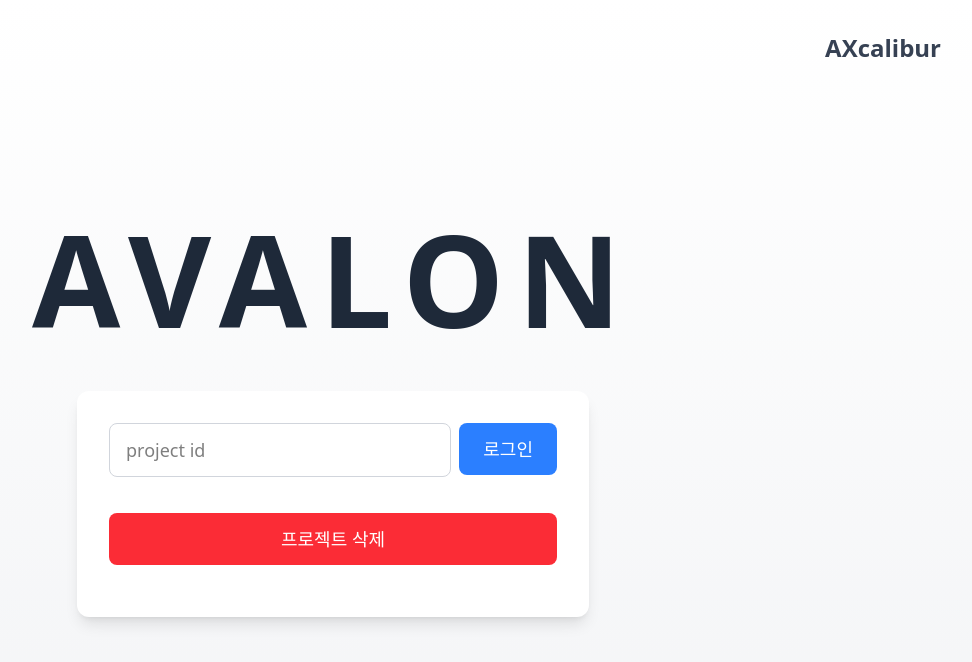
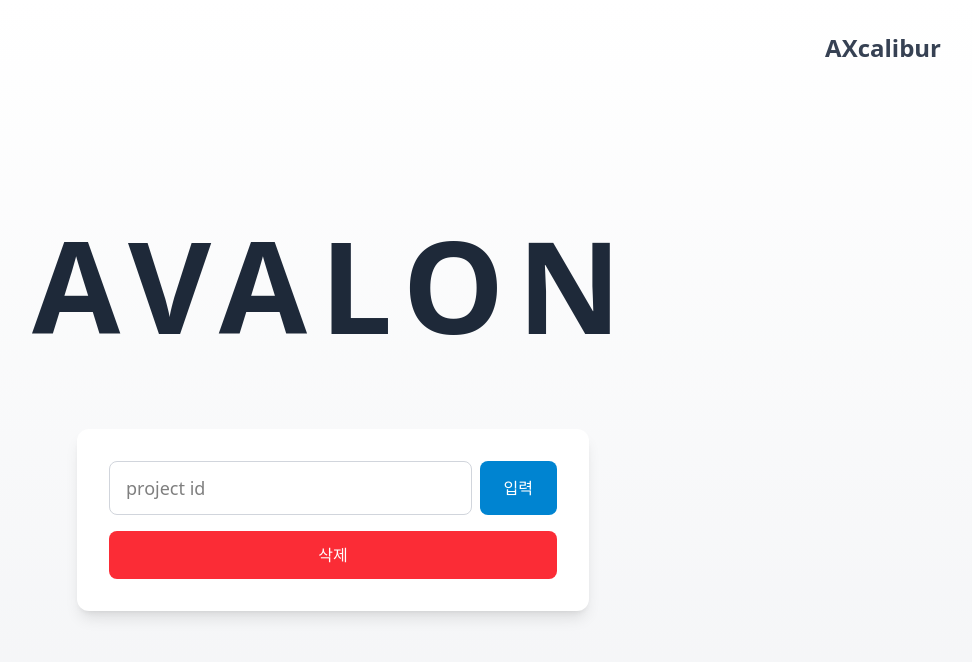
Before and after one commit to SKALA-AXcalibur/AVALON, a Next.js app in the folder frontend/: page /login in a window 1280 px wide. Shown: the top 662 px of the page, without its empty margins (307-1279 px from the left). Built offline with nearby package versions, Linux system fonts and the light colour scheme.

Commit message:
Revert "feat: api 통신을 활용한 프로젝트 로그인 및 삭제 추가"
This reverts commit 243e4592ecf69f9f5b56cabafe9916fe6a8db6dd.

```diff
--- a/frontend/src/app/login/page.tsx
+++ b/frontend/src/app/login/page.tsx
@@ -1,4 +1,4 @@
-import LoginProjectBox from "@/components/login/LoginProjectBox";
+import Login from "@/components/login/Login";
 
 const LoginPage = () => {
   return (
@@ -8,10 +8,10 @@ const LoginPage = () => {
           AXcalibur
         </span>
       </header>
-      <h1 className="font-playfair text-[128px] font-bold tracking-widest text-gray-800 mb-4">
+      <h1 className="font-playfair text-[128px] font-bold tracking-widest text-gray-800 mb-12">
         AVALON
       </h1>
-      <LoginProjectBox />
+      <Login />
     </div>
   );
 };
--- a/frontend/src/components/login/DeleteProjectButton.tsx
+++ /dev/null
@@ -1,88 +0,0 @@
-"use client";
-import validateId from "@/utils/ValidateId";
-import ky from "ky";
-import { useState } from "react";
-
-const DeleteProjectButton = () => {
-  const [isLoading, setIsLoading] = useState(false);
-  const [error, setError] = useState<string | null>(null);
-  const [success, setSuccess] = useState<string | null>(null);
-  const [isConfirming, setIsConfirming] = useState(false);
-
-  const handleDelete = async (formData: FormData) => {
-    try {
-      if (!isConfirming) {
-        setIsConfirming(true);
-        return;
-      }
-
-      setIsLoading(true);
-      setError(null);
-      setSuccess(null);
-
-      const projectId = formData.get("projectId") as string;
-      const validation = validateId(projectId);
-
-      if (!validation.isValid) {
-        return;
-      }
-
-      await ky.delete(
-        `${process.env.NEXT_PUBLIC_API_URL}/api/project/v1/${projectId}`,
-        {
-          credentials: "include",
-        }
-      );
-
-      setSuccess("프로젝트가 성공적으로 삭제되었습니다.");
-      setIsConfirming(false);
-
-      // 성공 메시지를 2초 후에 자동으로 숨김
-      setTimeout(() => {
-        setSuccess(null);
-      }, 2000);
-    } catch (error) {
-      console.error("Delete failed:", error);
-      setError("프로젝트 삭제에 실패했습니다.");
-      setIsConfirming(false);
-    } finally {
-      setIsLoading(false);
-    }
-  };
-
-  return (
-    <div className="flex flex-col">
-      <button
-        formAction={handleDelete}
-        disabled={isLoading}
-        className={`w-full py-3 text-lg rounded-lg transition-colors ${
-          isLoading
-            ? "bg-red-300 text-white cursor-not-allowed"
-            : isConfirming
-            ? "bg-red-600 text-white hover:bg-red-700"
-            : "bg-red-500 text-white hover:bg-red-600"
-        }`}
-      >
-        {isLoading
-          ? "삭제 중..."
-          : isConfirming
-          ? "정말 삭제하시겠습니까?"
-          : "프로젝트 삭제"}
-      </button>
-      <div className="h-4 mt-1">
-        {error && (
-          <p className="text-sm text-red-600" role="alert">
-            {error}
-          </p>
-        )}
-        {success && (
-          <p className="text-sm text-green-600" role="status">
-            {success}
-          </p>
-        )}
-      </div>
-    </div>
-  );
-};
-
-export default DeleteProjectButton;
--- /dev/null
+++ b/frontend/src/components/login/Login.tsx
@@ -0,0 +1,53 @@
+"use client";
+
+import { useState } from "react";
+import { useRouter } from "next/navigation";
+import { useProjectStore } from "@/store/projectStore";
+
+const Login = () => {
+  const router = useRouter();
+  const [projectId, setProjectId] = useState("");
+  const setProject = useProjectStore((state) => state.setProject);
+
+  const handleLogin = () => {
+    if (projectId === "") {
+      alert("[알림] 프로젝트 ID를 입력해주세요.");
+      return;
+    }
+
+    const isValid = /^[a-zA-Z0-9]+$/.test(projectId);
+
+    if (!isValid) {
+      alert("[알림] 프로젝트 ID는 영문자와 숫자만 입력할 수 있습니다.");
+      return;
+    }
+
+    setProject({ id: projectId, scenarioIds: [] });
+    router.push(`/project/${projectId}/scenario`);
+  };
+
+  return (
+    <div className="bg-white shadow-lg rounded-xl p-8 w-[512px] flex flex-col gap-4">
+      <div className="flex gap-2">
+        <input
+          className="flex-1 border border-gray-300 rounded-lg px-4 py-3 text-lg"
+          placeholder="project id"
+          value={projectId}
+          onChange={(e) => setProjectId(e.target.value)}
+          onKeyDown={(e) => e.key === "Enter" && handleLogin()}
+        />
+        <button
+          onClick={handleLogin}
+          className="bg-sky-600 text-white rounded-lg px-6 py-3 flex items-center gap-2 font-medium"
+        >
+          입력
+        </button>
+      </div>
+      <button className="bg-red-500 text-white rounded-lg py-3 font-medium flex items-center justify-center gap-2">
+        삭제
+      </button>
+    </div>
+  );
+};
+
+export default Login;
--- a/frontend/src/components/login/LoginProjectBox.tsx
+++ /dev/null
@@ -1,19 +0,0 @@
-import DeleteProjectButton from "./DeleteProjectButton";
-import LoginProjectButton from "./LoginProjectButton";
-import ProjectIdInput from "./ProjectIdInput";
-
-const LoginProjectBox = () => {
-  return (
-    <div className="bg-white shadow-lg rounded-xl p-8 w-[512px]">
-      <form className="flex flex-col gap-4">
-        <div className="flex gap-2 items-start">
-          <ProjectIdInput />
-          <LoginProjectButton />
-        </div>
-        <DeleteProjectButton />
-      </form>
-    </div>
-  );
-};
-
-export default LoginProjectBox;
--- a/frontend/src/components/login/LoginProjectButton.tsx
+++ /dev/null
@@ -1,72 +0,0 @@
-"use client";
-import validateId from "@/utils/ValidateId";
-import ky from "ky";
-import { useRouter } from "next/navigation";
-import { useState } from "react";
-
-interface ProjectResponse {
-  projectId: string;
-}
-
-const LoginProjectButton = () => {
-  const router = useRouter();
-  const [isLoading, setIsLoading] = useState(false);
-  const [error, setError] = useState<string | null>(null);
-
-  const handleLogin = async (formData: FormData) => {
-    try {
-      setIsLoading(true);
-      setError(null);
-
-      const projectId = formData.get("projectId") as string;
-      const validation = validateId(projectId);
-
-      if (!validation.isValid) {
-        return;
-      }
-
-      const response = await ky.post(
-        `${process.env.NEXT_PUBLIC_API_URL}/api/project/v1/`,
-        {
-          json: { projectId },
-          credentials: "include",
-        }
-      );
-
-      const data = (await response.json()) as ProjectResponse;
-      router.push(`/project/${data.projectId}/scenario`);
-    } catch (error) {
-      console.error("Login failed:", error);
-      setError(
-        "로그인에 실패했습니다. 프로젝트 ID를 확인하거나 잠시 후 다시 시도해주세요."
-      );
-    } finally {
-      setIsLoading(false);
-    }
-  };
-
-  return (
-    <div className="flex flex-col">
-      <button
-        formAction={handleLogin}
-        disabled={isLoading}
-        className={`px-6 py-3 text-lg rounded-lg transition-colors ${
-          isLoading
-            ? "bg-blue-300 text-white cursor-not-allowed"
-            : "bg-blue-500 text-white hover:bg-blue-600"
-        }`}
-      >
-        {isLoading ? "로그인 중..." : "로그인"}
-      </button>
-      <div className="h-4 mt-1">
-        {error && (
-          <p className="text-sm text-red-600" role="alert">
-            {error}
-          </p>
-        )}
-      </div>
-    </div>
-  );
-};
-
-export default LoginProjectButton;
--- a/frontend/src/components/login/ProjectIdInput.tsx
+++ /dev/null
@@ -1,46 +0,0 @@
-"use client";
-import { useState } from "react";
-import validateId from "@/utils/ValidateId";
-
-const ProjectIdInput = () => {
-  const [projectId, setProjectId] = useState("");
-  const [error, setError] = useState<string | null>(null);
-
-  const handleChange = (e: React.ChangeEvent<HTMLInputElement>) => {
-    const value = e.target.value;
-    setProjectId(value);
-
-    const validation = validateId(value);
-    setError(validation.isValid ? null : validation.errorMessage || null);
-  };
-
-  return (
-    <div className="flex-1">
-      <input
-        name="projectId"
-        value={projectId}
-        onChange={handleChange}
-        className={`w-full border rounded-lg px-4 py-3 text-lg ${
-          error
-            ? "border-red-500 focus:border-red-500"
-            : "border-gray-300 focus:border-blue-500"
-        } focus:outline-none focus:ring-2 focus:ring-opacity-50 ${
-          error ? "focus:ring-red-500" : "focus:ring-blue-500"
-        }`}
-        placeholder="project id"
-        aria-label="프로젝트 ID"
-        aria-invalid={!!error}
-        aria-describedby={error ? "projectId-error" : undefined}
-      />
-      <div className="h-4 mt-1">
-        {error && (
-          <p id="projectId-error" className="text-sm text-red-600" role="alert">
-            {error}
-          </p>
-        )}
-      </div>
-    </div>
-  );
-};
-
-export default ProjectIdInput;
--- a/frontend/src/utils/ValidateId.ts
+++ /dev/null
@@ -1,25 +0,0 @@
-const validateId = (
-  Id: string
-): { isValid: boolean; errorMessage?: string } => {
-  if (!Id) {
-    return { isValid: false, errorMessage: "ID를 입력해주세요." };
-  }
-
-  if (Id.length < 5 || Id.length > 30) {
-    return {
-      isValid: false,
-      errorMessage: "ID는 5자 이상 30자 이하여야 합니다.",
-    };
-  }
-
-  if (!/^[a-zA-Z0-9-]+$/.test(Id)) {
-    return {
-      isValid: false,
-      errorMessage: "ID는 영문자와 숫자, -로만 구성되어야 합니다.",
-    };
-  }
-
-  return { isValid: true };
-};
-
-export default validateId;
```
